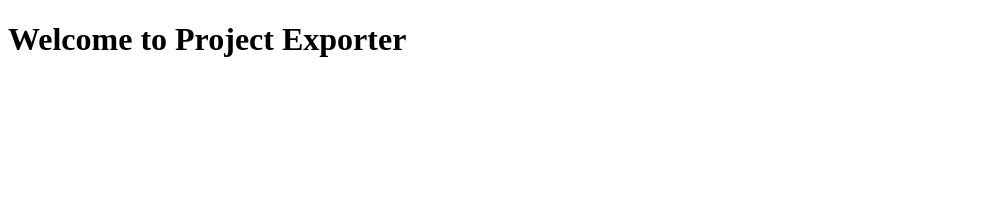
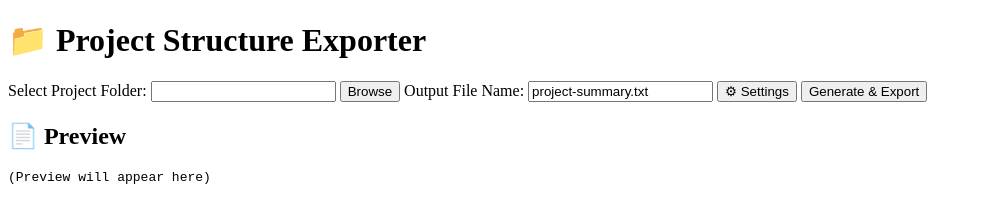
Before and after one commit to MalAndHisCode/project-structure-exporter, an Electron app: page index.html in a window 1000 px wide. Drawn offline with Linux system fonts and the light colour scheme.

Commit message:
Add Folder picker, Save location input, Settings button, Generate button, Preview area

```diff
--- a/index.html
+++ b/index.html
@@ -1,11 +1,34 @@
 <!DOCTYPE html>
 <html>
   <head>
-    <title>Project Exporter</title>
+    <meta charset="UTF-8" />
+    <title>Project Structure Exporter</title>
     <link rel="stylesheet" href="style.css" />
   </head>
   <body>
-    <h1>Welcome to Project Exporter</h1>
+    <h1>📁 Project Structure Exporter</h1>
+
+    <div class="controls">
+      <label>
+        Select Project Folder:
+        <input type="text" id="folderPath" readonly />
+        <button id="chooseFolder">Browse</button>
+      </label>
+
+      <label>
+        Output File Name:
+        <input type="text" id="outputFileName" value="project-summary.txt" />
+      </label>
+
+      <button id="openSettings">⚙ Settings</button>
+      <button id="generate">Generate & Export</button>
+    </div>
+
+    <div class="preview">
+      <h2>📄 Preview</h2>
+      <pre id="previewPane">(Preview will appear here)</pre>
+    </div>
+
     <script src="renderer.js"></script>
   </body>
 </html>
```
